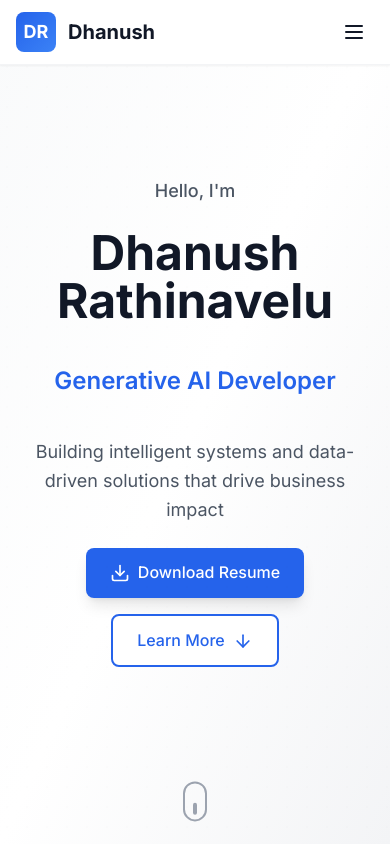
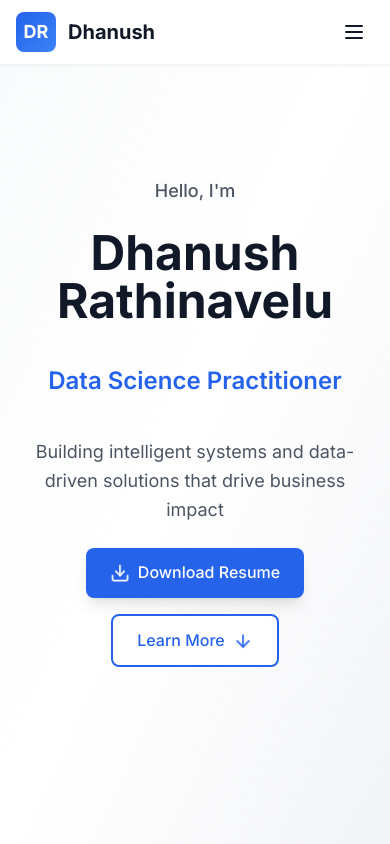
Before and after one commit to Rvdhanush/Personal_Portfolio, a Next.js app: page / in a window 390 px wide. Shown: the top 844 px of the page. Built offline with nearby package versions, Linux system fonts and the light colour scheme.

Commit message:
Mobile Performance Optimization - faster loading, smoother animations, reduced complexity

```diff
--- a/app/globals.css
+++ b/app/globals.css
@@ -6,7 +6,7 @@
   html {
     scroll-behavior: smooth;
     background: linear-gradient(135deg, #f8fafc 0%, #e2e8f0 50%, #f1f5f9 100%);
-    background-attachment: fixed;
+    /* Remove background-attachment: fixed for mobile performance */
   }
 
   body {
@@ -14,8 +14,30 @@
     line-height: 1.6;
     color: #1f2937;
     background: linear-gradient(135deg, #f8fafc 0%, #e2e8f0 50%, #f1f5f9 100%);
-    background-attachment: fixed;
+    /* Remove background-attachment: fixed for mobile performance */
     min-height: 100vh;
+  }
+
+  /* Mobile performance optimizations */
+  @media (max-width: 768px) {
+    * {
+      transform: translateZ(0); /* Force hardware acceleration */
+    }
+
+    html, body {
+      /* Simpler background for mobile */
+      background: #f8fafc;
+      background-attachment: scroll;
+    }
+
+    /* Reduce motion for mobile performance */
+    @media (prefers-reduced-motion: reduce) {
+      *, ::before, ::after {
+        animation-duration: 0.01ms !important;
+        animation-iteration-count: 1 !important;
+        transition-duration: 0.01ms !important;
+      }
+    }
   }
 
   * {
@@ -31,6 +53,14 @@
     body {
       color: #f9fafb;
       background: linear-gradient(135deg, #111827 0%, #1f2937 100%);
+    }
+
+    /* Dark mode mobile optimizations */
+    @media (max-width: 768px) {
+      html, body {
+        /* Simpler dark background for mobile */
+        background: #111827;
+      }
     }
   }
 
@@ -76,6 +106,29 @@
   /* Enhanced Cards */
   .card {
     @apply bg-white/90 backdrop-blur-sm rounded-xl shadow-lg border border-gray-200/50 p-6 hover:shadow-xl transition-all duration-300 dark:bg-gray-800/90 dark:border-gray-700/50 dark:text-white;
+  }
+
+  /* Mobile performance optimizations */
+  @media (max-width: 768px) {
+    .section-hero {
+      @apply bg-gray-50 dark:bg-gray-900; /* Simpler backgrounds for mobile */
+    }
+
+    .section-light {
+      @apply bg-white dark:bg-gray-800; /* Remove backdrop-blur for mobile */
+    }
+
+    .section-muted {
+      @apply bg-gray-50 dark:bg-gray-900; /* Remove backdrop-blur for mobile */
+    }
+
+    .card {
+      @apply bg-white dark:bg-gray-800 shadow-md hover:shadow-lg transition-shadow duration-200; /* Simplified cards for mobile */
+    }
+
+    .texture-overlay::before {
+      display: none; /* Remove texture overlay on mobile */
+    }
   }
 
   .btn-primary {
--- a/components/Hero.tsx
+++ b/components/Hero.tsx
@@ -3,9 +3,11 @@
 import { useState, useEffect } from 'react'
 import { Download, ArrowDown } from 'lucide-react'
 import { motion } from 'framer-motion'
+import { useMobile, getMobileAnimationConfig } from '@/hooks/useMobile'
 
 const Hero = () => {
   const [currentTitleIndex, setCurrentTitleIndex] = useState(0)
+  const isMobile = useMobile()
   const titles = [
     'Machine Learning Engineer',
     'Data Science Practitioner',
@@ -14,11 +16,12 @@ const Hero = () => {
   ]
 
   useEffect(() => {
+    // Slower animation interval on mobile for better performance
     const interval = setInterval(() => {
       setCurrentTitleIndex((prev) => (prev + 1) % titles.length)
-    }, 3000)
+    }, isMobile ? 4000 : 3000)
     return () => clearInterval(interval)
-  }, [titles.length])
+  }, [titles.length, isMobile])
 
   const scrollToAbout = () => {
     document.getElementById('about')?.scrollIntoView({ behavior: 'smooth' })
@@ -28,16 +31,14 @@ const Hero = () => {
     <section id="home" className="min-h-screen flex items-center justify-center section-hero texture-overlay text-gray-800 dark:text-gray-100 relative">
       <div className="container-custom text-center">
         <motion.div
-          initial={{ opacity: 0, y: 30 }}
-          animate={{ opacity: 1, y: 0 }}
-          transition={{ duration: 0.8 }}
+          {...getMobileAnimationConfig(isMobile)}
           className="space-y-6"
         >
           {/* Greeting */}
           <motion.p
             initial={{ opacity: 0 }}
             animate={{ opacity: 1 }}
-            transition={{ delay: 0.2 }}
+            transition={{ delay: isMobile ? 0.1 : 0.2, duration: isMobile ? 0.3 : 0.5 }}
             className="text-lg text-gray-600 dark:text-gray-300 font-medium"
           >
             Hello, I'm
@@ -45,9 +46,9 @@ const Hero = () => {
 
           {/* Name */}
           <motion.h1
-            initial={{ opacity: 0, scale: 0.9 }}
+            initial={{ opacity: 0, scale: isMobile ? 1 : 0.9 }}
             animate={{ opacity: 1, scale: 1 }}
-            transition={{ delay: 0.4, duration: 0.8 }}
+            transition={{ delay: isMobile ? 0.2 : 0.4, duration: isMobile ? 0.4 : 0.8 }}
             className="text-5xl md:text-7xl font-bold text-gray-900 dark:text-white"
           >
             Dhanush Rathinavelu
@@ -56,10 +57,10 @@ const Hero = () => {
           {/* Animated Titles */}
           <motion.div
             key={currentTitleIndex}
-            initial={{ opacity: 0, y: 20 }}
+            initial={{ opacity: 0, y: isMobile ? 0 : 20 }}
             animate={{ opacity: 1, y: 0 }}
-            exit={{ opacity: 0, y: -20 }}
-            transition={{ duration: 0.5 }}
+            exit={{ opacity: 0, y: isMobile ? 0 : -20 }}
+            transition={{ duration: isMobile ? 0.3 : 0.5 }}
             className="h-16 flex items-center justify-center"
           >
             <h2 className="text-2xl md:text-3xl font-semibold text-primary-600 dark:text-primary-400">
@@ -71,7 +72,7 @@ const Hero = () => {
           <motion.p
             initial={{ opacity: 0 }}
             animate={{ opacity: 1 }}
-            transition={{ delay: 0.8 }}
+            transition={{ delay: isMobile ? 0.3 : 0.8, duration: isMobile ? 0.3 : 0.5 }}
             className="text-lg text-gray-600 dark:text-gray-300 max-w-2xl mx-auto leading-relaxed"
           >
             Building intelligent systems and data-driven solutions that drive business impact
@@ -79,9 +80,9 @@ const Hero = () => {
 
           {/* CTA Buttons */}
           <motion.div
-            initial={{ opacity: 0, y: 20 }}
+            initial={{ opacity: 0, y: isMobile ? 0 : 20 }}
             animate={{ opacity: 1, y: 0 }}
-            transition={{ delay: 1, duration: 0.5 }}
+            transition={{ delay: isMobile ? 0.4 : 1, duration: isMobile ? 0.3 : 0.5 }}
             className="flex flex-col sm:flex-row gap-4 justify-center items-center"
           >
             <a
@@ -103,7 +104,8 @@ const Hero = () => {
         </motion.div>
       </div>
 
-      {/* Scroll Indicator */}
+      {/* Scroll Indicator - Hidden on mobile for performance */}
+      {!isMobile && (
         <motion.div
           initial={{ opacity: 0 }}
           animate={{ opacity: 1 }}
@@ -122,6 +124,7 @@ const Hero = () => {
             />
           </motion.div>
         </motion.div>
+      )}
     </section>
   )
 }
--- /dev/null
+++ b/hooks/useMobile.ts
@@ -0,0 +1,39 @@
+'use client'
+
+import { useState, useEffect } from 'react'
+
+export const useMobile = () => {
+  const [isMobile, setIsMobile] = useState(false)
+
+  useEffect(() => {
+    const checkMobile = () => {
+      const userAgent = navigator.userAgent || navigator.vendor || (window as any).opera
+      const isMobileDevice = /android|webos|iphone|ipad|ipod|blackberry|iemobile|opera mini/i.test(userAgent.toLowerCase())
+      const isSmallScreen = window.innerWidth <= 768
+      setIsMobile(isMobileDevice || isSmallScreen)
+    }
+
+    checkMobile()
+    window.addEventListener('resize', checkMobile)
+
+    return () => window.removeEventListener('resize', checkMobile)
+  }, [])
+
+  return isMobile
+}
+
+export const getMobileAnimationConfig = (isMobile: boolean) => {
+  if (isMobile) {
+    return {
+      initial: { opacity: 0 },
+      animate: { opacity: 1 },
+      transition: { duration: 0.3 }
+    }
+  }
+
+  return {
+    initial: { opacity: 0, y: 30 },
+    animate: { opacity: 1, y: 0 },
+    transition: { duration: 0.8 }
+  }
+}
--- a/next.config.js
+++ b/next.config.js
@@ -3,6 +3,26 @@ const nextConfig = {
   images: {
     domains: ['github.com', 'linkedin.com'],
   },
+  // Performance optimizations
+  swcMinify: true,
+  compiler: {
+    removeConsole: process.env.NODE_ENV === 'production',
+  },
+  // Enable experimental optimizations
+  experimental: {
+    optimizeCss: true,
+    scrollRestoration: true,
+  },
+  // Optimize bundle
+  webpack: (config, { isServer }) => {
+    if (!isServer) {
+      config.resolve.fallback = {
+        ...config.resolve.fallback,
+        fs: false,
+      }
+    }
+    return config
+  },
 }
 
 module.exports = nextConfig
```
Lines whose indentation alone changed are shown as unchanged.
